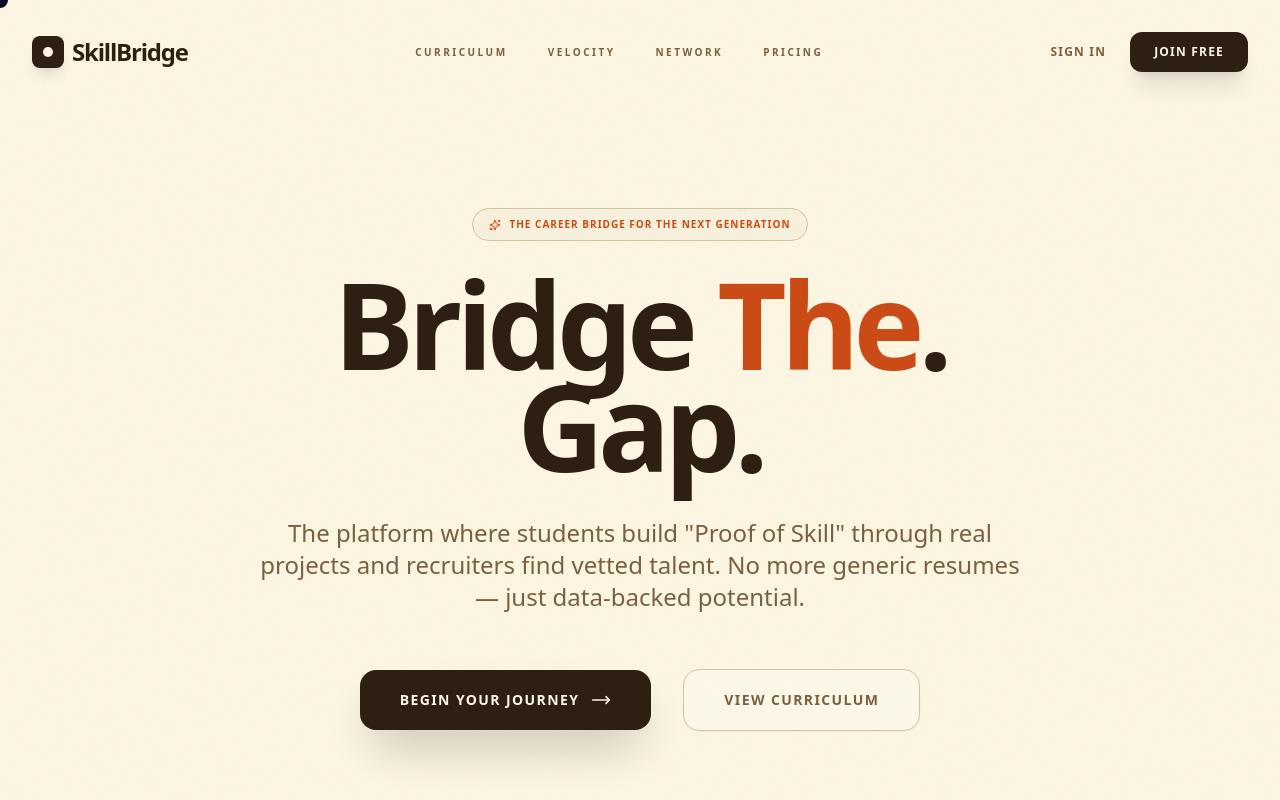
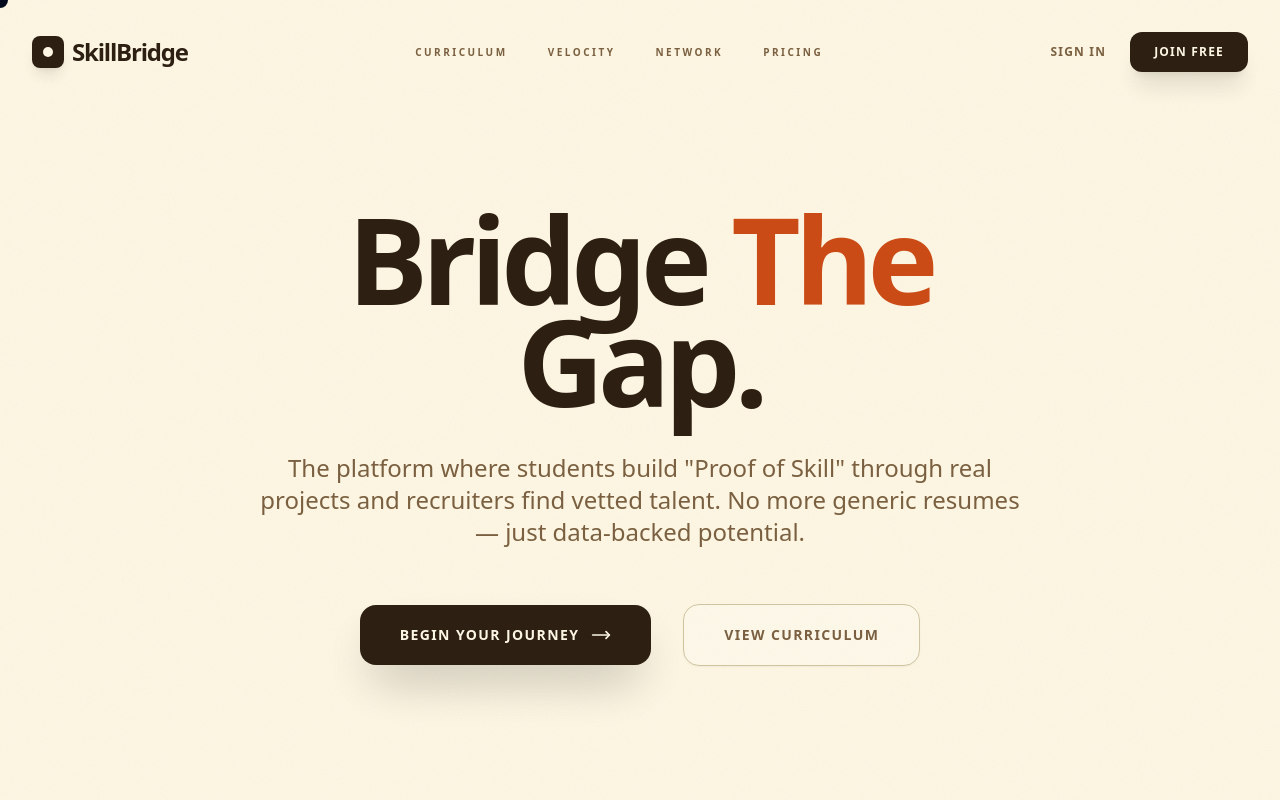
Before and after one commit to KrrishKamathh/Skill_Bridge, a Next.js app: page / in a window 1280 px wide. Shown: the top 800 px of the page. Built offline with nearby package versions, Linux system fonts and the light colour scheme.

Commit message:
Polished landing page hero typography

```diff
--- a/src/app/page.tsx
+++ b/src/app/page.tsx
@@ -64,12 +64,8 @@ export default function Home() {
           transition={{ duration: 1.2, ease: [0.16, 1, 0.3, 1], delay: 0.1 }}
           className="text-center mb-40 max-w-5xl mx-auto px-6 relative z-10 pt-28"
         >
-          <div className="inline-flex items-center gap-2 px-4 py-2 rounded-full border border-[#cfc3a0] bg-[#eee8d5]/40 text-[#cb4b16] text-[10px] font-black uppercase tracking-widest mb-8">
-            <Sparkles className="w-3 h-3" />
-            The Career Bridge for the Next Generation
-          </div>
           <h1 className="text-6xl md:text-[120px] font-black tracking-tighter mb-10 leading-[0.85] text-[#2d2013]">
-            Bridge <span className="text-[#cb4b16]">The</span>.<br />Gap.
+            Bridge <span className="text-[#cb4b16]">The</span><br />Gap.
           </h1>
           <p className="text-lg md:text-2xl text-[#7a6040] mb-14 max-w-3xl mx-auto font-medium leading-tight">
             The platform where students build "Proof of Skill" through real projects and recruiters find vetted talent. No more generic resumes — just data-backed potential.
```
